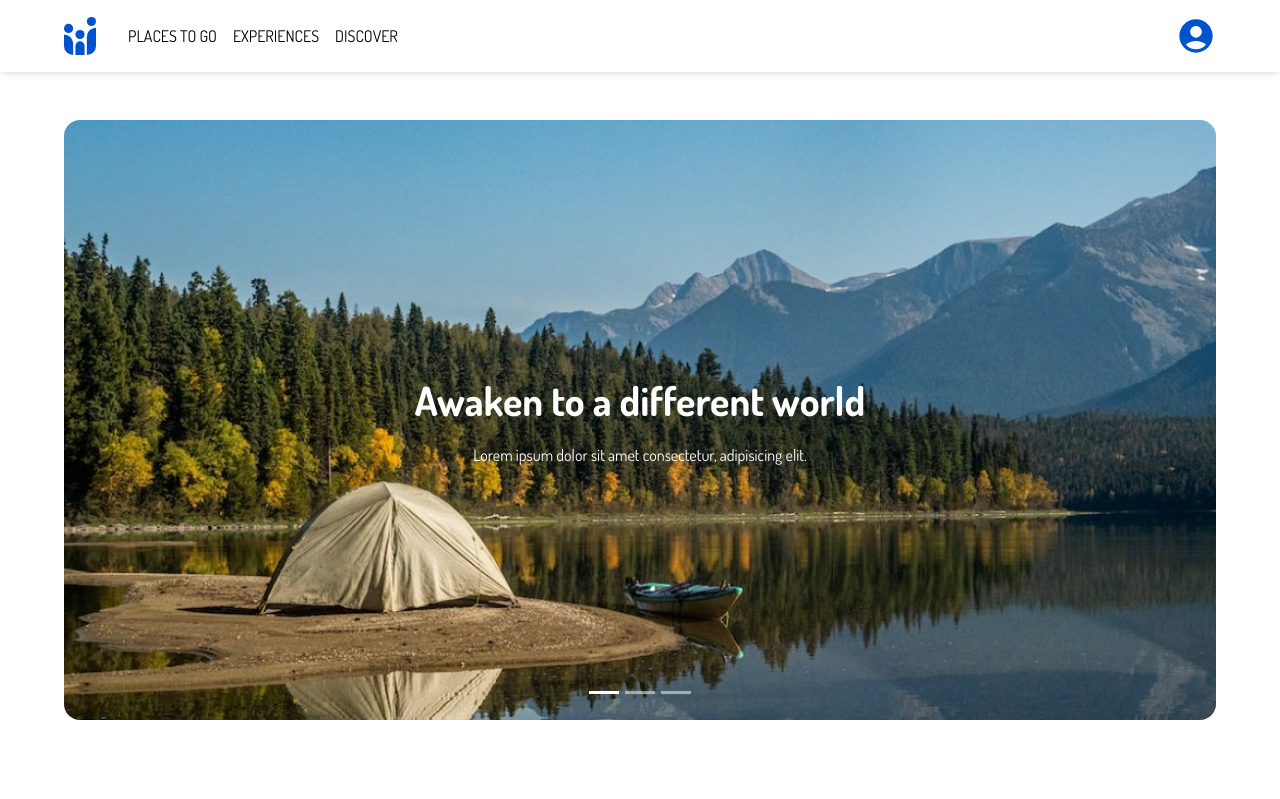
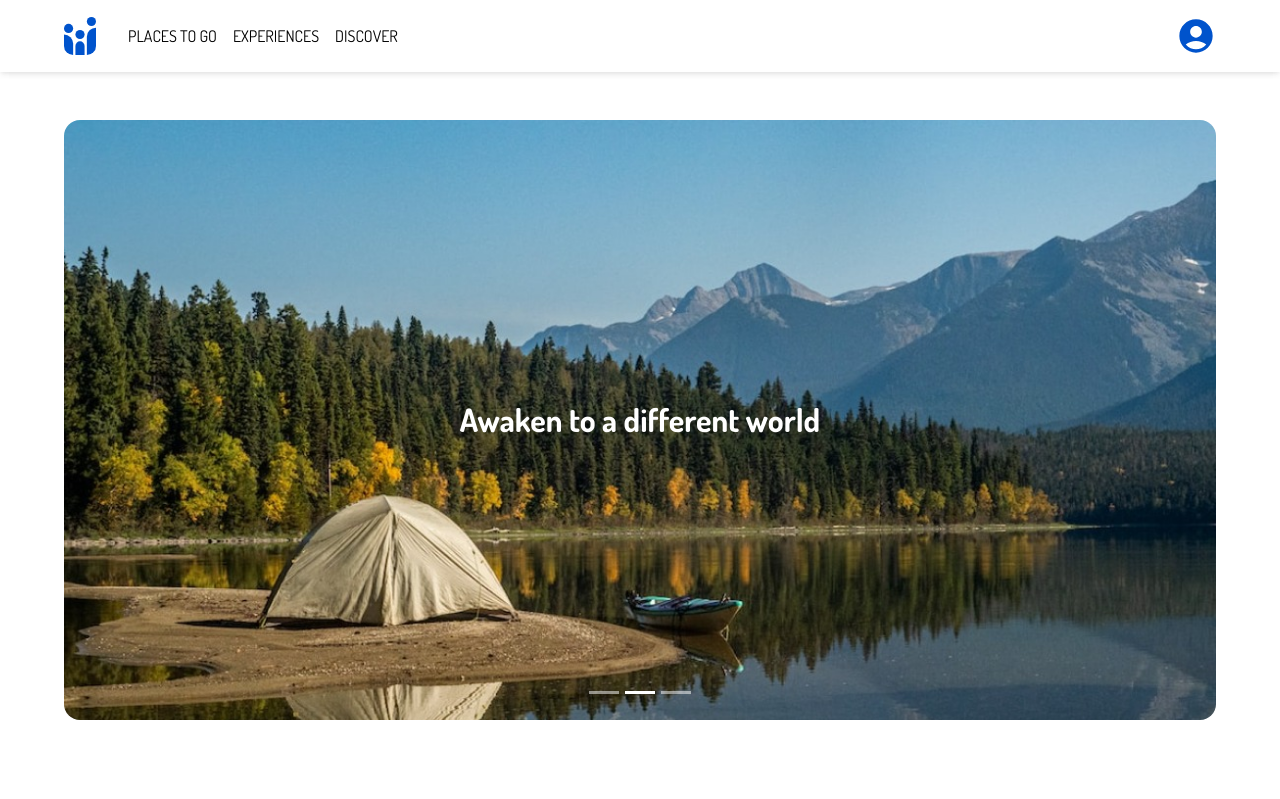
Before and after one commit to 0xosamaa/where-to-go-website-client, a React (Vite) app: page / in a window 1280 px wide. Shown: the top 799 px of the page. Built offline with nearby package versions, Linux system fonts and the light colour scheme.

Commit message:
Home Carousel is now moving automatically

```diff
--- a/package.json
+++ b/package.json
@@ -23,6 +23,7 @@
     "bootstrap": "^5.3.0",
     "dayjs": "^1.11.8",
     "react": "^18.2.0",
+    "react-bootstrap": "^2.7.4",
     "react-dom": "^18.2.0",
     "react-helmet": "^6.1.0",
     "react-material-ui-carousel": "^3.4.2",
--- a/src/App.jsx
+++ b/src/App.jsx
@@ -3,6 +3,7 @@ import 'bootstrap/dist/js/bootstrap.min.js';
 import AppRoutes from './Routes';
 import { createTheme, ThemeProvider } from '@mui/material';
 
+const getTheme = () => {
     const primary = {};
     const secondary = {};
 
@@ -26,7 +27,7 @@ if (localStorage.getItem('token')) {
         secondary.contrastText = '#FFFFFF';
     }
 
-const theme = createTheme({
+    return createTheme({
         palette: {
             primary: primary,
             secondary: secondary,
@@ -88,8 +89,10 @@ const theme = createTheme({
             borderRadius: 4,
         },
     });
+}
 
 function App() {
+    const theme = getTheme();
     return (
         <ThemeProvider theme={theme}>
             <AppRoutes />
--- a/src/Components/Header/Header.jsx
+++ b/src/Components/Header/Header.jsx
@@ -1,114 +1,44 @@
-import React from 'react';
-import './Header.css';
-import header1 from '../../assets/images/places/header/header-1.jpeg';
-import { Typography, Container } from '@mui/material';
+import "./Header.css";
+import header1 from "../../assets/images/places/header/header-1.jpeg";
+import { Typography, Container } from "@mui/material";
+import { Carousel } from "react-bootstrap";
 
 const Header = () => {
   return (
     <header className="my-5">
       <Container maxWidth="lg">
-                <div
-                    id="carouselExampleCaptions"
-                    className="carousel slide"
-                    data-bs-ride="carousel"
-                >
-                    <div className="carousel-indicators">
-                        <button
-                            type="button"
-                            data-bs-target="#carouselExampleCaptions"
-                            data-bs-slide-to="0"
-                            className="active"
-                            aria-current="true"
-                            aria-label="Slide 1"
-                        ></button>
-                        <button
-                            type="button"
-                            data-bs-target="#carouselExampleCaptions"
-                            data-bs-slide-to="1"
-                            aria-label="Slide 2"
-                        ></button>
-                        <button
-                            type="button"
-                            data-bs-target="#carouselExampleCaptions"
-                            data-bs-slide-to="2"
-                            aria-label="Slide 3"
-                        ></button>
-                    </div>
-                    <div className="carousel-inner">
-                        <div
-                            className="carousel-item active"
-                            style={{
-                                backgroundImage: `url(${header1})`,
-                            }}
-                        >
-                            <div className="carousel-caption">
-                                <Typography variant="h1">
-                                    Awaken to a different world
-                                </Typography>
-                                <p>
-                                    Lorem ipsum dolor sit amet consectetur,
-                                    adipisicing elit.
-                                </p>
-                            </div>
-                        </div>
-                        <div
-                            className="carousel-item"
-                            style={{
-                                backgroundImage: `url(${header1})`,
-                            }}
-                        >
-                            <div className="carousel-caption">
-                                <Typography variant="h1">
-                                    Awaken to a different world
-                                </Typography>
-                                <p>
-                                    Lorem ipsum dolor sit amet consectetur,
-                                    adipisicing elit.
-                                </p>
-                            </div>
-                        </div>
-                        <div
-                            className="carousel-item"
-                            style={{
-                                backgroundImage: `url(${header1})`,
-                            }}
-                        >
-                            <div className="carousel-caption">
-                                <Typography variant="h1">
-                                    Awaken to a different world
-                                </Typography>
-                                <p>
-                                    Lorem ipsum dolor sit amet consectetur,
-                                    adipisicing elit.
-                                </p>
-                            </div>
-                        </div>
-                    </div>
-                    {/* <button
-                    className="carousel-control-prev"
-                    type="button"
-                    data-bs-target="#carouselExampleCaptions"
-                    data-bs-slide="prev"
-                >
-                    <span
-                        className="carousel-control-prev-icon"
-                        aria-hidden="true"
-                    ></span>
-                    <span className="visually-hidden">Previous</span>
-                </button>
-                <button
-                    className="carousel-control-next"
-                    type="button"
-                    data-bs-target="#carouselExampleCaptions"
-                    data-bs-slide="next"
-                >
-                    <span
-                        className="carousel-control-next-icon"
-                        aria-hidden="true"
-                    ></span>
-                    <span className="visually-hidden">Next</span>
-                </button> */}
-                </div>
+        <Carousel pause={false} controls={false}>
+          <Carousel.Item interval={3000}>
+            <img
+              className="d-block w-100"
+              src={header1}
+              alt="First slide"
+            />
+            <Carousel.Caption>
+                <Typography variant="h2" fontWeight={'bold'}>Awaken to a different world</Typography>
+            </Carousel.Caption>
+          </Carousel.Item>
+          <Carousel.Item interval={3000}>
+            <img
+              className="d-block w-100"
+              src={header1}
+              alt="Second slide"
+            />
+            <Carousel.Caption>
+                <Typography variant="h2" fontWeight={'bold'}>Awaken to a different world</Typography>
+            </Carousel.Caption>
+          </Carousel.Item>
+          <Carousel.Item interval={3000}>
+            <img
+              className="d-block w-100"
+              src={header1}
+              alt="Third slide"
+            />
+            <Carousel.Caption>
+                <Typography variant="h2" fontWeight={'bold'}>Awaken to a different world</Typography>
+            </Carousel.Caption>
+          </Carousel.Item>
+        </Carousel>
       </Container>
     </header>
   );
--- a/src/Components/Navbar/Navbar.jsx
+++ b/src/Components/Navbar/Navbar.jsx
@@ -17,6 +17,7 @@ import Button from '@mui/material/Button';
 import Tooltip from '@mui/material/Tooltip';
 import MenuItem from '@mui/material/MenuItem';
 import AccountCircleIcon from '@mui/icons-material/AccountCircle';
+import { useDispatch } from 'react-redux';
 
 const pages = ['Places to go', 'Experiences', 'Discover'];
 const settings = [
@@ -29,6 +30,7 @@ const settings = [
 ];
 
 function Navbar() {
+    const dispatch = useDispatch();
     const [anchorElNav, setAnchorElNav] = React.useState(null);
     const [anchorElUser, setAnchorElUser] = React.useState(null);
 
@@ -56,6 +58,7 @@ function Navbar() {
     };
 
     return (
+
         <AppBar
             position="sticky"
             color="common"
@@ -163,7 +166,7 @@ function Navbar() {
                                 onClick={handleOpenUserMenu}
                                 sx={{ p: 0 }}
                             >
-                                {localStorage.getItem('img') ? (
+                                {localStorage.getItem('token') ? (
                                     <Avatar
                                         alt="Profile Image"
                                         src={`http://localhost:8001/api/v1/images/customers/${localStorage.getItem(
--- a/src/Components/SearchResults/FilterMenu/FilterMenu.jsx
+++ b/src/Components/SearchResults/FilterMenu/FilterMenu.jsx
@@ -80,6 +80,7 @@ const FilterMenu = (props) => {
             <RadioGroup
               name="categories-group"
             >
+              <CustomizedRadio data={{ id: "", name: "All"}} type={props.title} />
               {props.options.map((option) => (
                 <CustomizedRadio data={option} type={props.title} key={option.id} />
               ))}
@@ -94,6 +95,8 @@ const FilterMenu = (props) => {
               onChange={handleRatingChange}
               valueLabelDisplay="auto"
             />
+          ) : props.title === "Location" ? (
+            <Typography>Location</Typography>
           ) :
           (
             props.options.map((option) => (
@@ -115,7 +118,7 @@ const FilterMenu = (props) => {
 
 FilterMenu.propTypes = {
   title: PropTypes.string.isRequired,
-  options: PropTypes.array.isRequired,
+  options: PropTypes.array,
 };
 
 export default FilterMenu;
--- a/src/Components/SearchResults/SearchBar/SearchBar.jsx
+++ b/src/Components/SearchResults/SearchBar/SearchBar.jsx
@@ -36,6 +36,7 @@ const SearchBar = () => {
         await dispatch(setPagination({ ...pagination, currentPage: 1 }));
         await dispatch(setQueryString(queryString))
         dispatch(vendorSearch());
+        console.log(queryString)
     }
 
     return (
--- a/src/Components/SecNavbar/SecNavbar.jsx
+++ b/src/Components/SecNavbar/SecNavbar.jsx
@@ -16,13 +16,13 @@ import {
 import { Link } from 'react-router-dom';
 import mainLogo from '../../assets/logos/main_logo.svg';
 import secondaryLogo from '../../assets/logos/secondary_logo.svg';
+
 const SecNavbar = () => {
     return (
         <AppBar
             position="sticky"
             color="common"
             style={{
-                // backgroundColor: '#00bbaa',
                 boxShadow: 'none',
             }}
         >
--- a/src/Pages/Home/Home.jsx
+++ b/src/Pages/Home/Home.jsx
@@ -94,7 +94,7 @@ const Home = () => {
                     </div>
                 </div>
             </Container>
-            <Slider />
+            {/* <Slider /> */}
             <Container maxWidth="lg" className="categories mb-5">
                 <div className="row">
                     <div className="col-12 text-center text-lg-start my-3">
--- a/src/Pages/Login/Login.jsx
+++ b/src/Pages/Login/Login.jsx
@@ -20,8 +20,10 @@ import mainLogo from '../../assets/logos/main_logo.svg';
 import secondaryLogo from '../../assets/logos/secondary_logo.svg';
 import registerIll from '../../assets/images/register/register-ill.png';
 import SecNavbar from '../../Components/SecNavbar/SecNavbar';
+import { useDispatch } from 'react-redux';
 
 const Login = () => {
+    const dispatch = useDispatch();
     const [loading, setLoading] = useState(false);
     const [loginDetails, setLoginDetails] = useState({
         email: '',
--- a/src/Pages/PlaceDetails/PlaceDetails.css
+++ b/src/Pages/PlaceDetails/PlaceDetails.css
@@ -5,7 +5,7 @@
   grid-column-gap: 12px;
   grid-row-gap: 12px;
   position: relative;
-  height: 40vmax;
+  height: 600px;
 }
 
 .gallery-btn {
@@ -16,7 +16,7 @@
 }
 
 .thumbnail, .gallery-1, .gallery-2, .gallery-3 {
-  object-fit: cover;
+  object-fit: contain;
   width: 100%;
   height: 100%;
 }
```
Also changed, not shown: src/Pages/SearchResults/SearchResults.jsx (+2 -7 lines), 1 other file (tests, documents, lock files or other folders). Lines whose indentation alone changed are shown as unchanged.
